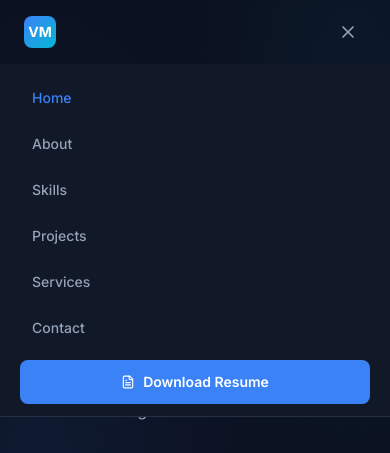
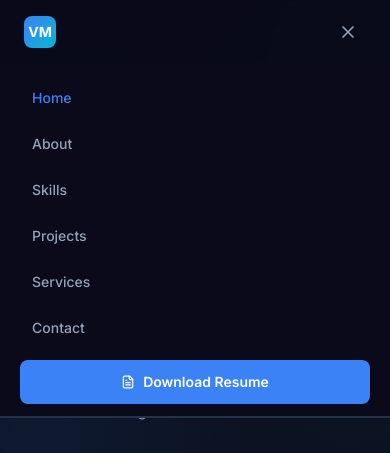
Before and after one commit to stackova-2151/vishal_portfolio, a Next.js app: page / in a window 390 px wide. Both pictures are taken after a click on the button "Open menu". Shown: the top 453 px of the page. Built offline with nearby package versions, Linux system fonts and the light colour scheme.

Commit message:
updated code

```diff
--- a/components/Navbar.tsx
+++ b/components/Navbar.tsx
@@ -41,7 +41,9 @@ export default function Navbar() {
 
   const handleNav = (href: string) => {
     setMobileOpen(false);
-    document.querySelector(href)?.scrollIntoView({ behavior: "smooth" });
+    setTimeout(() => {
+      document.querySelector(href)?.scrollIntoView({ behavior: "smooth" });
+    }, 300);
   };
 
   return (
@@ -50,8 +52,8 @@ export default function Navbar() {
       animate={{ y: 0, opacity: 1 }}
       transition={{ duration: 0.45, ease: "easeOut" }}
       className={`fixed top-0 left-0 right-0 z-50 transition-all duration-300 ${
-        scrolled
-          ? "bg-bg/92 backdrop-blur-md border-b border-border-color shadow-sm"
+        scrolled || mobileOpen
+          ? "bg-[#0a0a1a]/95 backdrop-blur-md border-b border-border-color shadow-sm"
           : "bg-transparent"
       }`}
     >
@@ -132,7 +134,7 @@ export default function Navbar() {
             animate={{ opacity: 1, height: "auto" }}
             exit={{ opacity: 0, height: 0 }}
             transition={{ duration: 0.22, ease: "easeOut" }}
-            className="md:hidden bg-bg-secondary border-b border-border-color overflow-hidden"
+            className="md:hidden bg-[#0a0a1a] border-b border-border-color overflow-hidden"
           >
             <div className="px-5 py-3 flex flex-col gap-0.5">
               {navLinks.map(({ label, href }) => {
```
